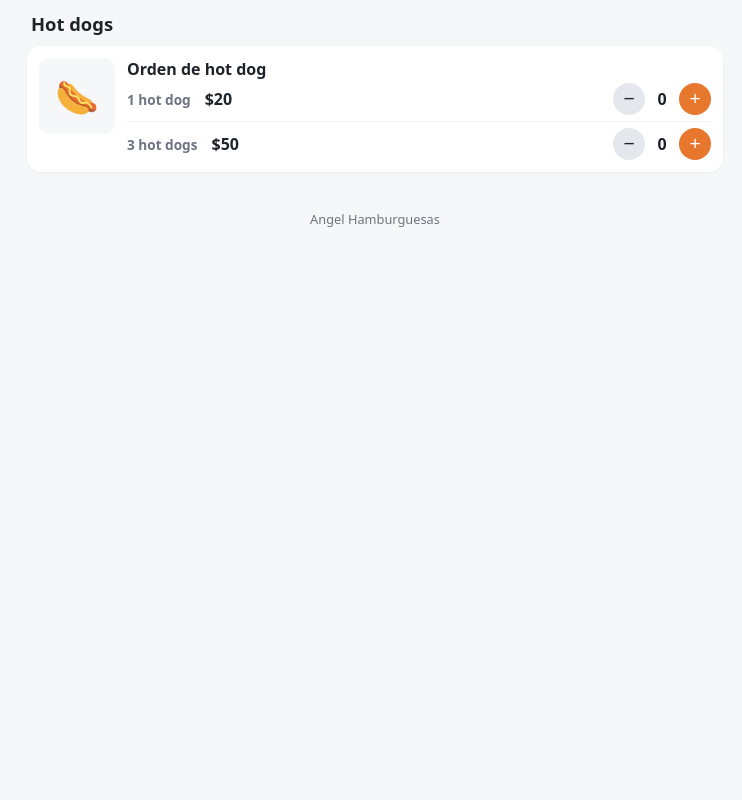
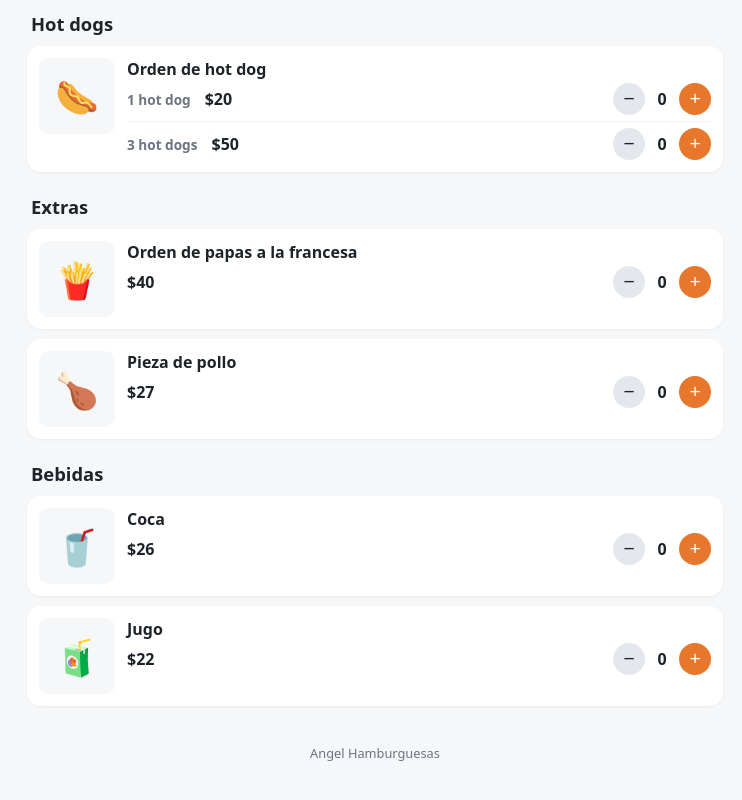
Before and after one commit to UriLab1/Escuela, a plain HTML site: page index.html in a window 1280 px wide. Shown: the part 1390-2190 px from the top of the page, without its empty margins (265-1007 px from the left). Before the commit the page ends 1728 px from the top, so only its background shows below. Drawn offline with Linux system fonts and the light colour scheme.

Commit message:
Agregar extras (papas, pieza de pollo) y bebidas
Co-Authored-By: Claude Opus 5.5 <noreply@anthropic.com>
Claude-Session: https://claude.ai/code/session_01WdpwQRvq4e1nns1gCd4Pw1

```diff
--- a/index.html
+++ b/index.html
@@ -148,6 +148,20 @@ const MENU = [
     productos: [
       { nombre: "Orden de hot dog", descripcion: "", emoji: "🌭",
         variantes: [{ nombre: "1 hot dog", precio: 20 }, { nombre: "3 hot dogs", precio: 50 }] },
+    ],
+  },
+  {
+    categoria: "Extras",
+    productos: [
+      { nombre: "Orden de papas a la francesa", descripcion: "", precio: 40, emoji: "🍟" },
+      { nombre: "Pieza de pollo", descripcion: "", precio: 27, emoji: "🍗" },
+    ],
+  },
+  {
+    categoria: "Bebidas",
+    productos: [
+      { nombre: "Coca", descripcion: "", precio: 26, emoji: "🥤" },
+      { nombre: "Jugo", descripcion: "", precio: 22, emoji: "🧃" },
     ],
   },
 ];
```
